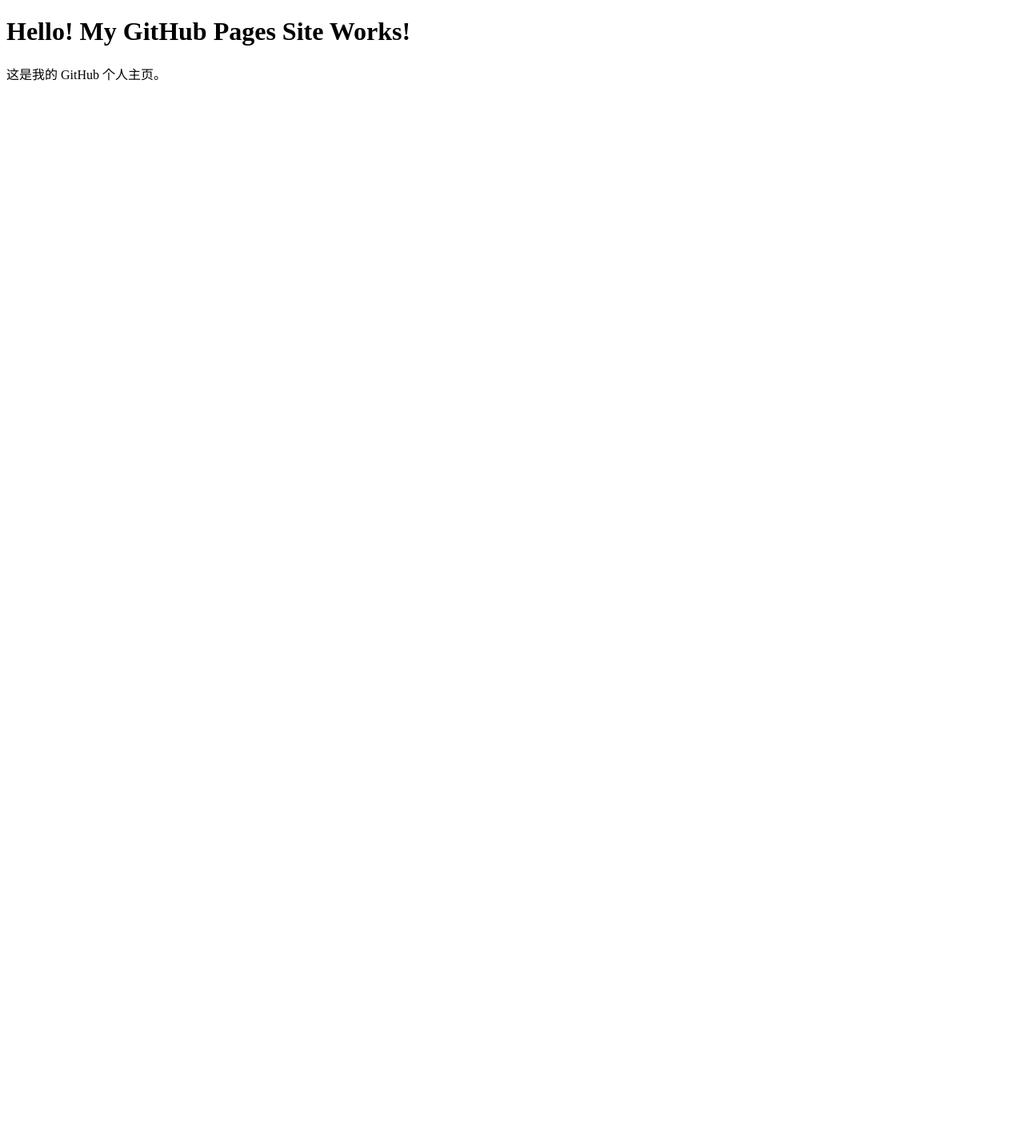
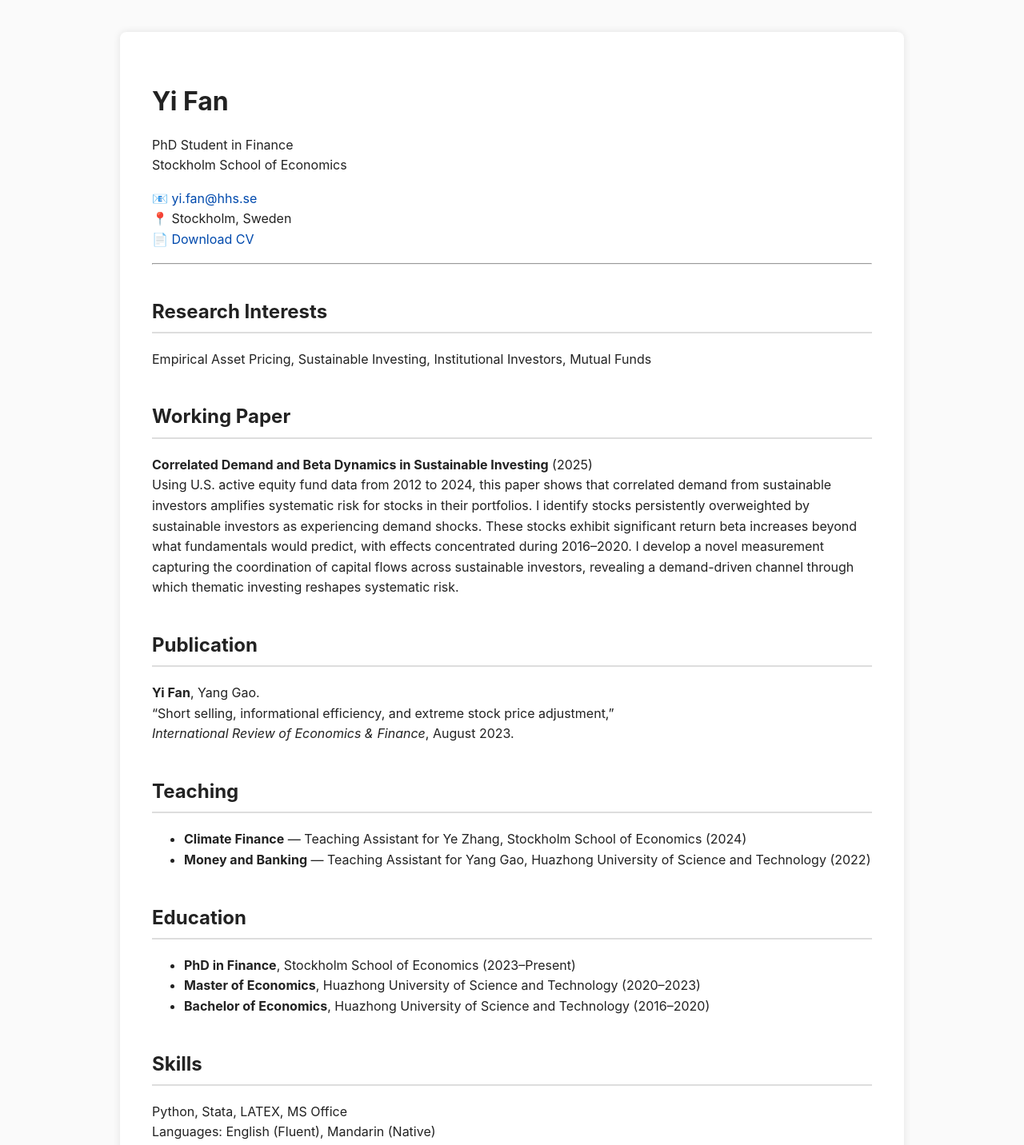
Before and after one commit to YIFAN-SSE/YIFAN-SSE.github.io, a plain HTML site: page index.html in a window 1280 px wide. Shown: the whole page at 80% size. Before the commit the page ends 800 px from the top, so only its background shows below. Drawn offline with Linux system fonts and the light colour scheme.

Commit message:
Revise index.html with personal and academic details
Updated the HTML structure and content to reflect personal information and academic details.

```diff
--- a/index.html
+++ b/index.html
@@ -1,11 +1,109 @@
 <!DOCTYPE html>
-<html>
+<html lang="en">
 <head>
-  <meta charset="UTF-8">
-  <title>Welcome</title>
+<meta charset="UTF-8">
+<title>Yi Fan | Finance PhD Student</title>
+<meta name="viewport" content="width=device-width, initial-scale=1">
+<style>
+    body {
+        font-family: -apple-system, BlinkMacSystemFont, "Helvetica Neue", Roboto, Arial, sans-serif;
+        margin: 0;
+        padding: 0;
+        background: #fafafa;
+        color: #222;
+        line-height: 1.6;
+    }
+    .container {
+        max-width: 900px;
+        margin: 40px auto;
+        background: #fff;
+        padding: 40px;
+        box-shadow: 0 0 10px rgba(0,0,0,0.1);
+        border-radius: 8px;
+    }
+    h1 {
+        margin-bottom: 5px;
+        font-size: 32px;
+    }
+    h2 {
+        margin-top: 40px;
+        border-bottom: 2px solid #ddd;
+        padding-bottom: 6px;
+    }
+    a {
+        color: #004aad;
+        text-decoration: none;
+    }
+    a:hover {
+        text-decoration: underline;
+    }
+    .section {
+        margin-bottom: 30px;
+    }
+</style>
 </head>
+
 <body>
-  <h1>Hello! My GitHub Pages Site Works!</h1>
-  <p>这是我的 GitHub 个人主页。</p>
+<div class="container">
+
+<h1>Yi Fan</h1>
+<p>PhD Student in Finance<br>
+Stockholm School of Economics</p>
+
+<p>
+📧 <a href="mailto:yi.fan@hhs.se">yi.fan@hhs.se</a><br>
+📍 Stockholm, Sweden<br>
+📄 <a href="YI_CV_2025_.pdf" target="_blank">Download CV</a>
+</p>
+
+<hr>
+
+<!-- Research Interests -->
+<h2>Research Interests</h2>
+<p>Empirical Asset Pricing, Sustainable Investing, Institutional Investors, Mutual Funds</p>
+
+<!-- Working Paper -->
+<h2>Working Paper</h2>
+
+<p><strong>Correlated Demand and Beta Dynamics in Sustainable Investing</strong> (2025)<br>
+Using U.S. active equity fund data from 2012 to 2024, this paper shows that correlated demand from sustainable
+investors amplifies systematic risk for stocks in their portfolios. I identify stocks persistently overweighted
+by sustainable investors as experiencing demand shocks. These stocks exhibit significant return beta increases
+beyond what fundamentals would predict, with effects concentrated during 2016–2020. I develop a novel measurement
+capturing the coordination of capital flows across sustainable investors, revealing a demand-driven channel through
+which thematic investing reshapes systematic risk.
+</p>
+
+<!-- Publications -->
+<h2>Publication</h2>
+<p>
+<strong>Yi Fan</strong>, Yang Gao.<br>
+“Short selling, informational efficiency, and extreme stock price adjustment,”<br>
+<i>International Review of Economics & Finance</i>, August 2023.
+</p>
+
+<!-- Teaching -->
+<h2>Teaching</h2>
+<ul>
+    <li><strong>Climate Finance</strong> — Teaching Assistant for Ye Zhang, Stockholm School of Economics (2024)</li>
+    <li><strong>Money and Banking</strong> — Teaching Assistant for Yang Gao, Huazhong University of Science and Technology (2022)</li>
+</ul>
+
+<!-- Education -->
+<h2>Education</h2>
+<ul>
+    <li><strong>PhD in Finance</strong>, Stockholm School of Economics (2023–Present)</li>
+    <li><strong>Master of Economics</strong>, Huazhong University of Science and Technology (2020–2023)</li>
+    <li><strong>Bachelor of Economics</strong>, Huazhong University of Science and Technology (2016–2020)</li>
+</ul>
+
+<!-- Skills -->
+<h2>Skills</h2>
+<p>
+Python, Stata, LATEX, MS Office<br>
+Languages: English (Fluent), Mandarin (Native)
+</p>
+
+</div>
 </body>
 </html>
```
